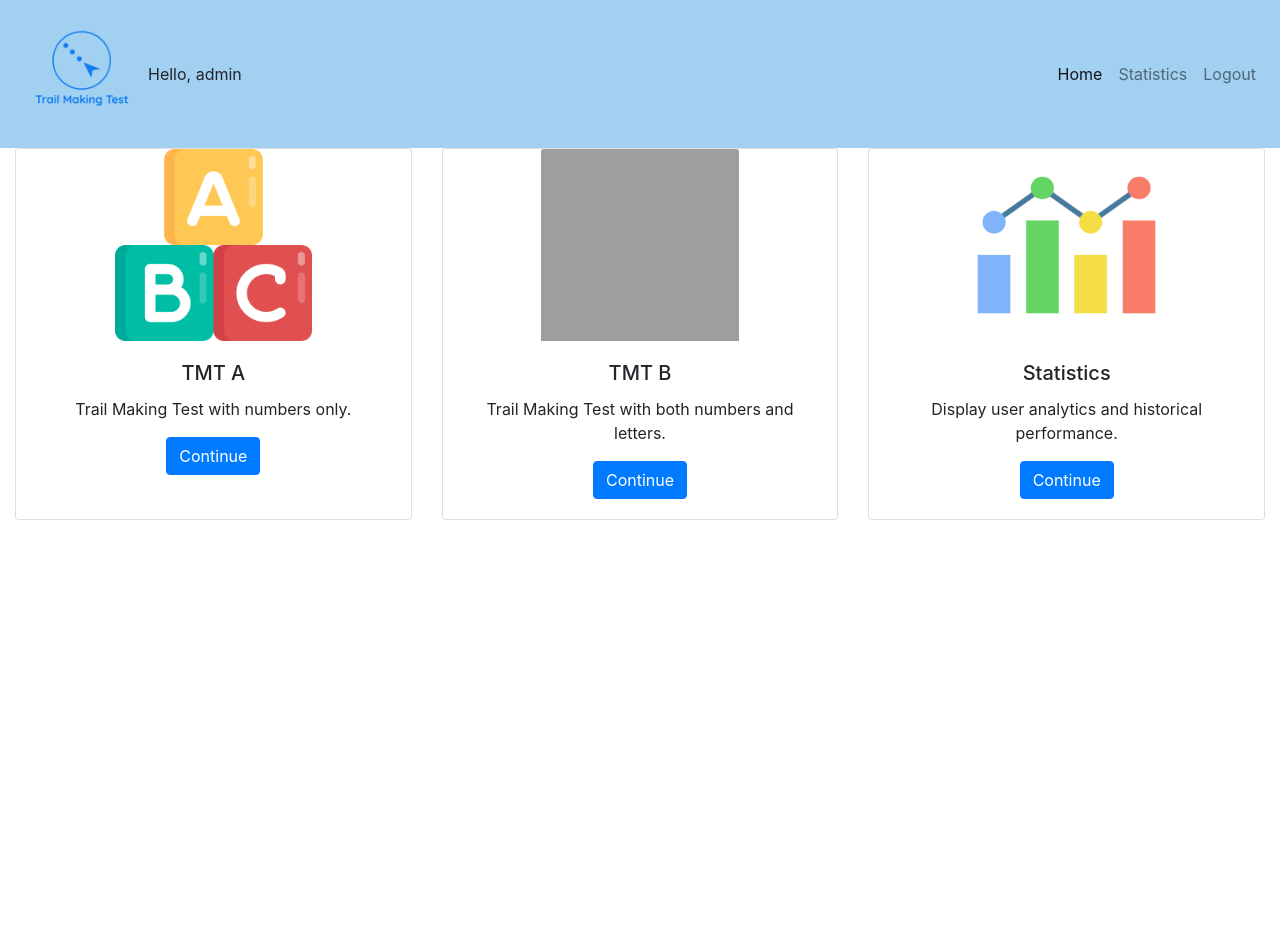
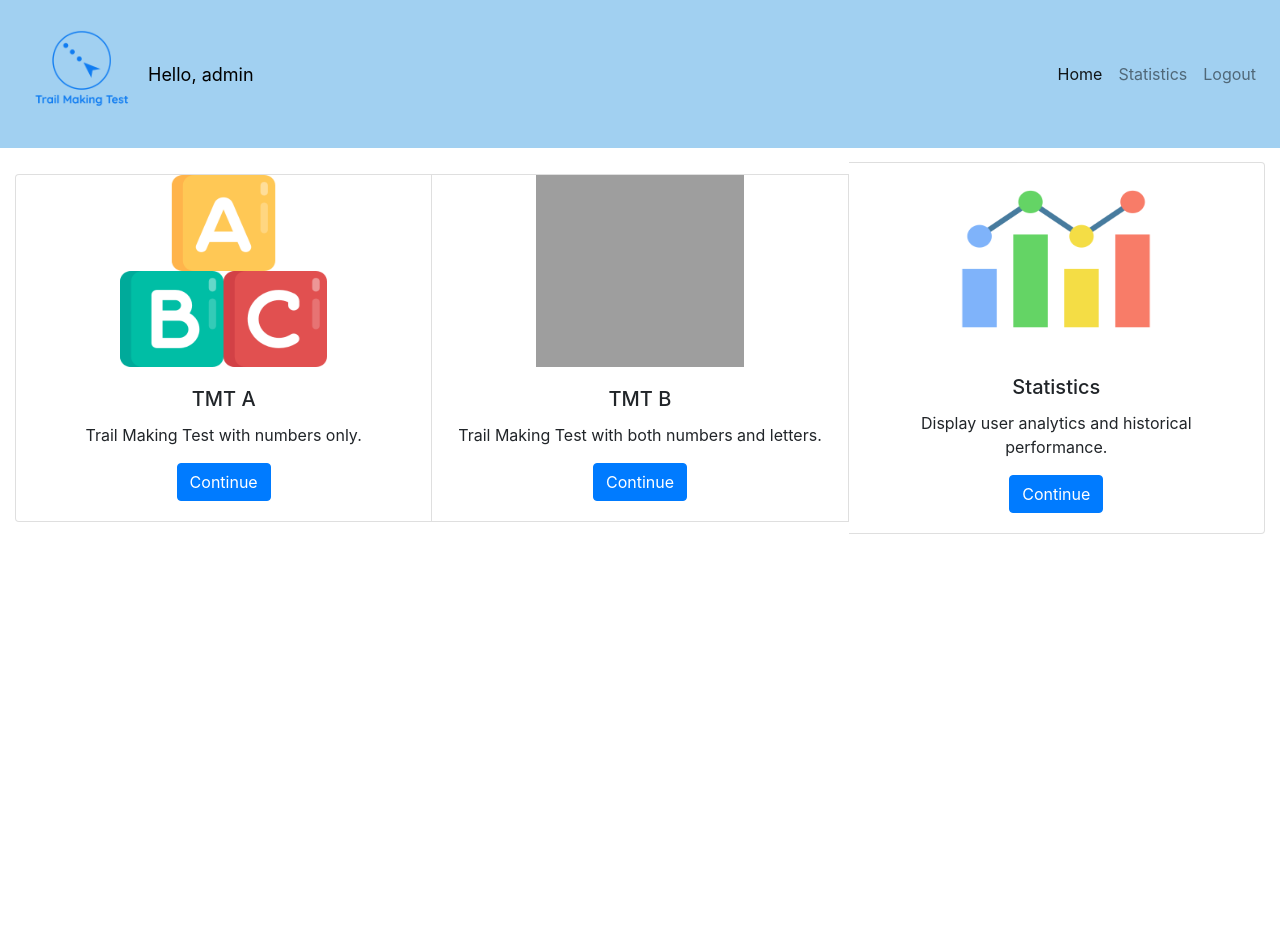
Before and after one commit to lxuanhui/CZ3002, a Django app: page / in a window 1280 px wide. Before the commit the page ends 520 px from the top, so only its background shows below. Run offline with Django 3.2, Linux system fonts and the light colour scheme; a user stored in the database is signed in; some libraries are stand-ins or nearby versions; grey boxes are pictures that could not be loaded.

Commit message:
Edit main.css

```diff
--- a/CZ3002Project/TrailMakingTest/TMT/templates/home.html
+++ b/CZ3002Project/TrailMakingTest/TMT/templates/home.html
@@ -3,24 +3,15 @@
 
 {% block content %}
 
-<style>
-  .card-img-top {
-    width: 50%;
-    height: 15vw;
 
-    display: block;
-  margin-left: auto;
-  margin-right: auto;
-  }
-</style>
+
 <head> <title> Home </title></head>
 
-<div class="card-deck">
+<div id = "cardDeck" class="card-group">
 
 
     <div class="card text-center">
       <img class="card-img-top " src="{% static 'images/letters.png' %}" alt="Card image cap"
-
       />
 
       <div class="card-body">
--- a/CZ3002Project/TrailMakingTest/TMT/templates/main.html
+++ b/CZ3002Project/TrailMakingTest/TMT/templates/main.html
@@ -8,13 +8,13 @@
 
     <link rel="stylesheet" href="https://stackpath.bootstrapcdn.com/bootstrap/4.3.1/css/bootstrap.min.css" integrity="sha384-ggOyR0iXCbMQv3Xipma34MD+dH/1fQ784/j6cY/iJTQUOhcWr7x9JvoRxT2MZw1T" crossorigin="anonymous">
 
-    <link rel="stylesheet" type = "text/css" href="{% static 'main.css' %}">
+    <link rel="stylesheet" type = "text/css" href="{% static '/css/main.css' %}">
 
 </head>
 <body>
 
     {% include 'navbar.html' %}
-    <div  class='container-fluid' >
+    <div  class='container-fluid' id='MainBlock' >
     {% block content %}
 
     {% endblock %}
--- a/CZ3002Project/TrailMakingTest/TMT/templates/navbar.html
+++ b/CZ3002Project/TrailMakingTest/TMT/templates/navbar.html
@@ -9,7 +9,7 @@
      width="132"
      height="132">
 
-     <span id="hello-msg">Hello, {{request.user}} </span>
+        <span  id="hello-msg">Hello, {{request.user}} </span>
         <button id ='navbarButton' class="navbar-toggler" type="button" data-toggle="collapse" data-target="#navbarNav" aria-controls="navbarNav" aria-expanded="false" aria-label="Toggle navigation">
           <span class="navbar-toggler-icon"></span>
         </button>
--- a/CZ3002Project/TrailMakingTest/static/css/main.css
+++ b/CZ3002Project/TrailMakingTest/static/css/main.css
@@ -1,7 +1,7 @@
-.container
+#MainBlock
 {
     height: 100vh;
-    background-color: red;
+    background-color: rgb(255, 255, 255);
 }
 
 .card-img-top {
@@ -15,6 +15,13 @@
 
 #hello-msg{
     font-size: 18px;
-    color: #98f51f;
-    margin-right: 20px;
+    color: #000000;
+    float: right;
   }
+
+#cardDeck{
+    height: 50vh;
+    display: flex;
+    border-style: none;
+    align-items: center;
+}
```
